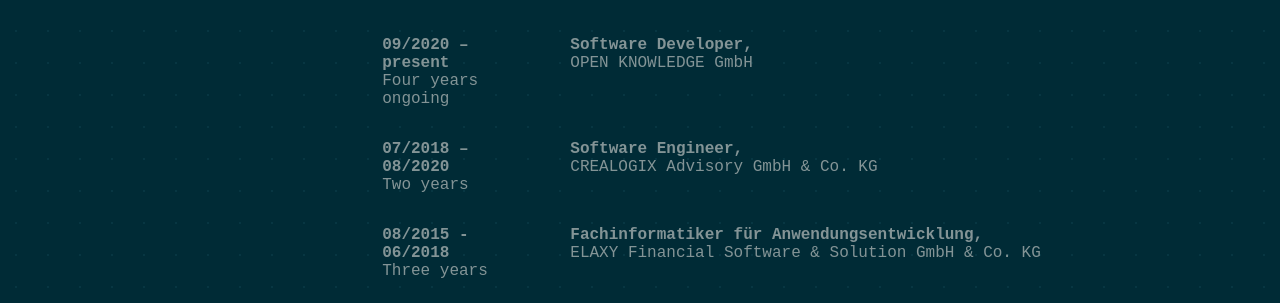
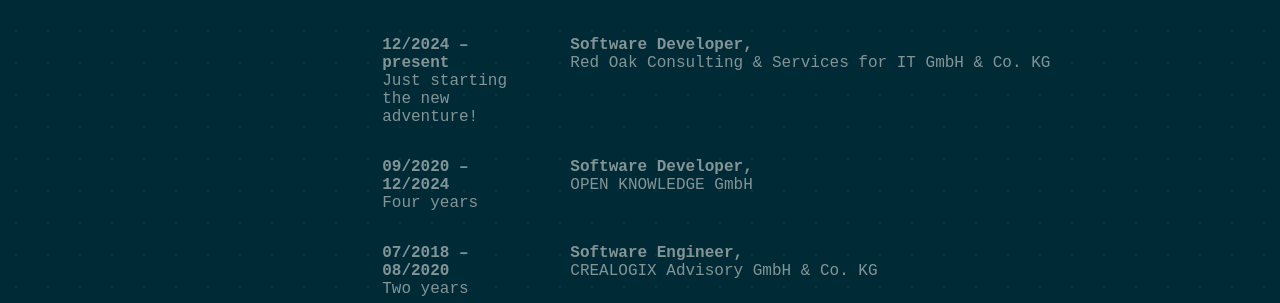
Before and after one commit to tkurzydym/blog, a Gatsby site: page /work in a window 1280 px wide. Shown: the part 209-512 px from the top of the page. Built offline with nearby package versions, Linux system fonts and the light colour scheme; Gatsby itself is replaced by a stand-in of ours.

Commit message:
feat(work): add new work experience

```diff
--- a/src/components/work/work.tsx
+++ b/src/components/work/work.tsx
@@ -53,9 +53,15 @@
     const experiences = [
         {
             title: 'Software Developer',
+            company: 'Red Oak Consulting & Services for IT GmbH & Co. KG',
+            period: '12/2024 – present',
+            duration: 'Just starting the new adventure!',
+        },
+        {
+            title: 'Software Developer',
             company: 'OPEN KNOWLEDGE GmbH',
-            period: '09/2020 – present',
-            duration: 'Four years ongoing',
+            period: '09/2020 – 12/2024',
+            duration: 'Four years',
         },
         {
             title: 'Software Engineer',
```
